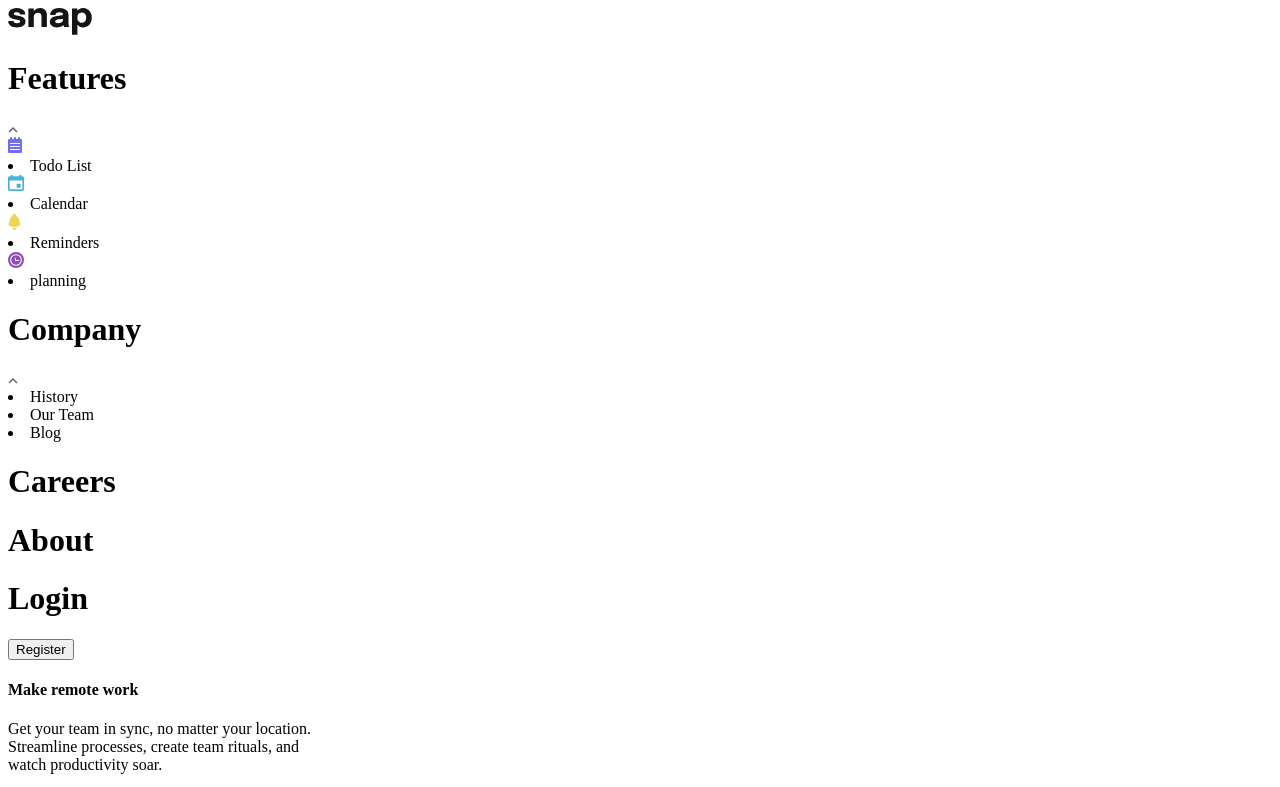
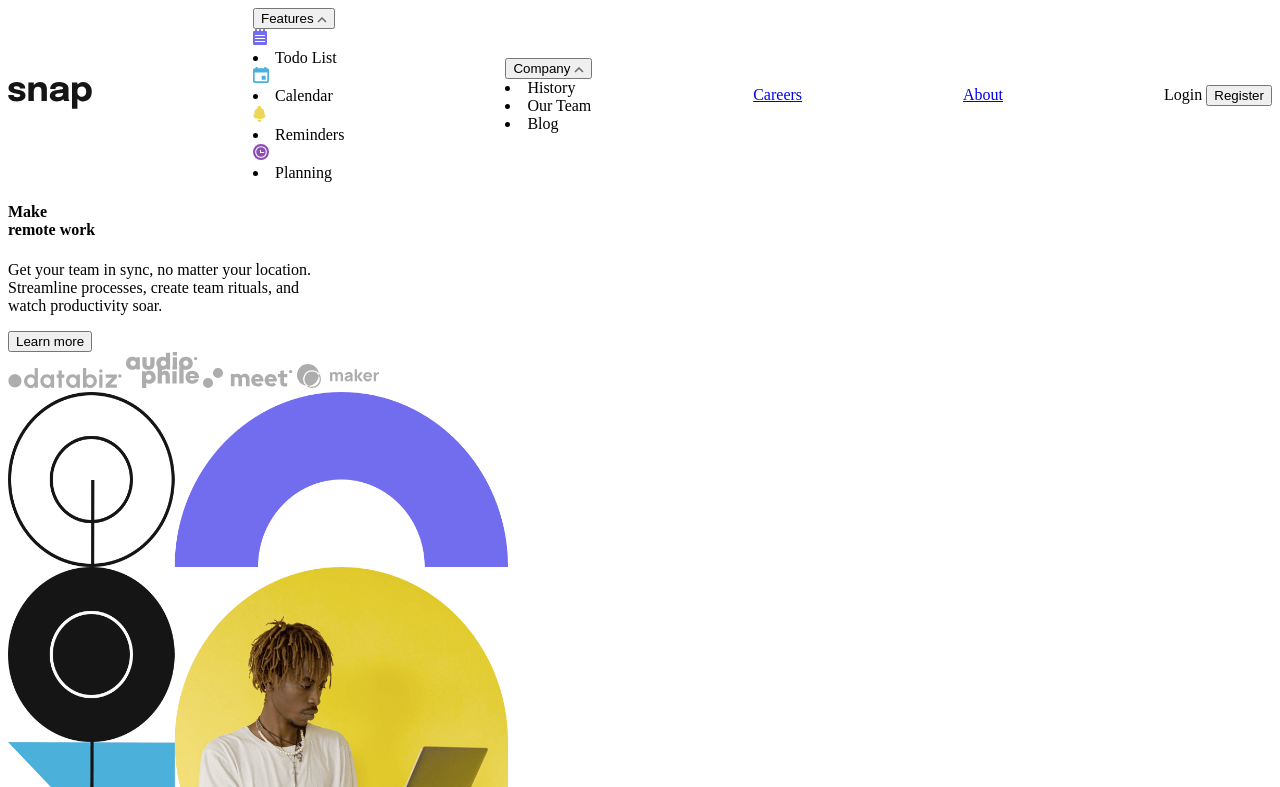
Before and after one commit to JastineMusyoki/intro_section_html, a plain HTML site: page index.html in a window 1280 px wide. Shown: the top 787 px of the page. Drawn offline with Linux system fonts and the light colour scheme.

Commit message:
html_intro

```diff
--- a/index.html
+++ b/index.html
@@ -4,69 +4,77 @@
     <meta charset="UTF-8" />
     <meta name="viewport" content="width=device-width, initial-scale=1.0" />
     <title>Intro Section</title>
+    <link rel="stylesheet" href="style.css" />
+    <style>
+      .navbar {
+        display: flex;
+        justify-content: space-between;
+        align-items: center;
+      }
+    </style>
   </head>
   <body>
+    <body>
+      <div class="navbar">
         <img src="/images/logo.svg" alt="logo" />
-
-    <div class="container">
-
-      <div class="features">
-        <h1 class="drop">Features</h1>
-        <img src="/images/icon-arrow-up.svg" alt="drop_down" />
-
-        <div class="content">
-                <img src="/images/icon-todo.svg" alt="todo">
+        <div class="dropdown">
+          <button class="dropbtn">
+            Features
+            <img src="/images/icon-arrow-up.svg" alt="dropdown" />
+          </button>
+          <div class="dropdown-content">
+            <img src="/images/icon-todo.svg" alt="todo" />
             <li>Todo List</li>
-                <img src="/images/icon-calendar.svg" alt="calendar">
+            <img src="/images/icon-calendar.svg" alt="calendar" />
             <li>Calendar</li>
-                <img src="/images/icon-reminders.svg" alt="reminder">
+            <img src="/images/icon-reminders.svg" alt="reminder" />
             <li>Reminders</li>
-                <img src="/images/icon-planning.svg" alt="planning">
-                <li>planning</li>
-
-
+            <img src="/images/icon-planning.svg" alt="planning" />
+            <li>Planning</li>
           </div>
         </div>
-
-      <div class="company">
-        <h1 class="drop">Company</h1>
-        <img src="/images/icon-arrow-up.svg" alt="drop_down" />
-        <div class="menu">
+        <div class="dropdown">
+          <button class="dropbtn">
+            Company
+            <img src="/images/icon-arrow-up.svg" alt="dropdown" />
+          </button>
+          <div class="dropdown-content">
             <li>History</li>
             <li>Our Team</li>
             <li>Blog</li>
           </div>
         </div>
-
-      <div class="careers">
-        <h1>Careers</h1>
-        <h1>About</h1
-      </div>
-
-
-    </div>
-
-
+        <a href="#">Careers</a>
+        <a href="#">About</a>
         <div class="login">
-            <h1>Login</h1>
+          <span>Login</span>
           <button>Register</button>
         </div>
-
-        <h4>Make remote work</h4>
-        <p>Get your team in sync, no matter your location. </br>
-            Streamline processes, create team rituals, and </br>
-            watch productivity soar.</p>
-
+      </div>
+      <div class="container">
+        <div class="main">
+          <h4>Make<br />remote work</h4>
+          <p>
+            Get your team in sync, no matter your location. <br />
+            Streamline processes, create team rituals, and <br />
+            watch productivity soar.
+          </p>
           <button>Learn more</button>
-
           <div class="images">
-            <img src="/images/client-databiz.svg" alt="databiz">
-            <img src="/images/client-audiophile.svg" alt="audiophile">
-            <img src="/images/client-meet.svg" alt="meet">
-            <img src="/images/client-maker.svg" alt="maker">
+            <img src="/images/client-databiz.svg" alt="databiz" />
+            <img src="/images/client-audiophile.svg" alt="audiophile" />
+            <img src="/images/client-meet.svg" alt="meet" />
+            <img src="/images/client-maker.svg" alt="maker" />
           </div>
-        <img src="/images/image-hero-desktop.png" alt="desktop">
-
-
+        </div>
+        <img
+          class="hero-desktop"
+          src="/images/image-hero-desktop.png"
+          alt="desktop"
+          width="500px"
+          height="700px"
+        />
+      </div>
+    </body>
   </body>
 </html>
```
Lines whose indentation alone changed are shown as unchanged.
